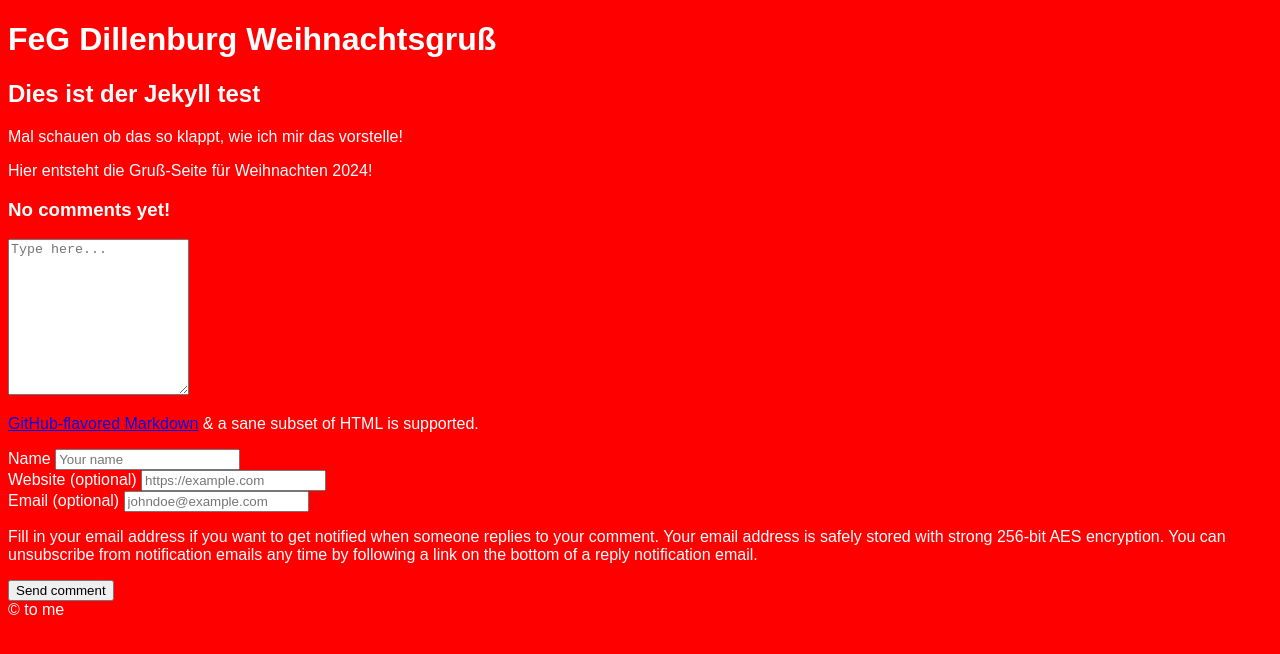
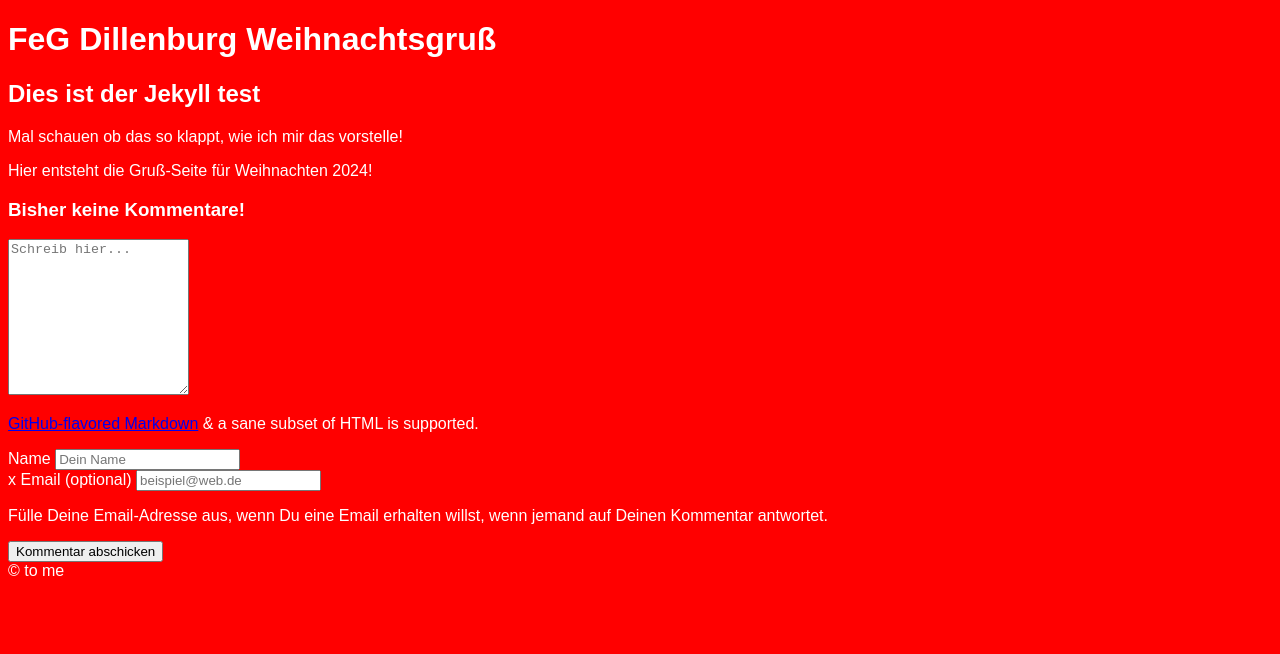
Before and after one commit to Shyru/FeGDillenburgWeihnachtspage24, a Jekyll site: the page built from docs/index.md, in a window 1280 px wide. Shown: the top 654 px of the page. Built offline with Jekyll 4.4.1, drawn with Linux system fonts in a browser that asks for light colours; a style sheet for code colours, icons or effects is not loaded.

Commit message:
Translate comments to german

```diff
--- a/docs/_includes/welcomments/comment_form.html
+++ b/docs/_includes/welcomments/comment_form.html
@@ -2,25 +2,25 @@
   <input type="hidden" name="website-id" id="website-id" value="{{ include.website_id }}"/>
   <input type="hidden" name="replying-to" id="replying-to"/>
   <input type="hidden" name="permalink" id="permalink" value="{{ site.url }}{{ page.url }}"/>
-  <input type="hidden" name="page-slug" id="page-slug" value="index"/>
+  <input type="hidden" name="page-slug" id="page-slug" value="{{ page.slug }}"/>
   <div class="welcomments__form-group">
-    <textarea rows="10" name="message" id="message" required spellcheck="true" placeholder="Type here..."></textarea>
+    <textarea rows="10" name="message" id="message" required spellcheck="true" placeholder="Schreib hier..."></textarea>
     <p class="welcomments__markdown-notice"><a href="https://github.com/adam-p/markdown-here/wiki/Markdown-Cheatsheet" target="_blank">GitHub-flavored Markdown</a> & a sane subset of HTML is supported.</p>
   </div>
   <div class="welcomments__form-group">
     <label for="author-name">Name</label>
-    <input type="text" id="author-name" name="author-name" required spellcheck="false" placeholder="Your name"/>
+    <input type="text" id="author-name" name="author-name" required spellcheck="false" placeholder="Dein Name"/>
   </div>
   <div class="welcomments__form-group welcomments__flex">
-    <div class="welcomments__column-left">
-      <label for="author-url">Website <span class="welcomments__optional-notice">(optional)</span></label>
-      <input type="url" id="author-url" name="author-url" placeholder="https://example.com"/>
+    <!--<div class="welcomments__column-left">-->
+      <!--<label for="author-url">Website <span class="welcomments__optional-notice">(optional)</span></label>-->
+      <input type="hidden" id="author-url" name="author-url"/>
     </div>
-    <div class="welcomments__column-right">
+    <div class="welcomments__column-right">x
       <label for="author-email">Email <span class="welcomments__optional-notice">(optional)</span></label>
-      <input type="email" id="author-email" name="author-email" placeholder="johndoe@example.com"/>
+      <input type="email" id="author-email" name="author-email" placeholder="beispiel@web.de"/>
     </div>
   </div>
-  <p class="welcomments__email-notice">Fill in your email address if you want to get notified when someone replies to your comment. Your email address is safely stored with strong 256-bit AES encryption. You can unsubscribe from notification emails any time by following a link on the bottom of a reply notification email.</p>
-  <button type="submit" class="welcomments__submit-button" id="welcomments__submit-button">Send comment</button>
+  <p class="welcomments__email-notice">Fülle Deine Email-Adresse aus, wenn Du eine Email erhalten willst, wenn jemand auf Deinen Kommentar antwortet.</p>
+  <button type="submit" class="welcomments__submit-button" id="welcomments__submit-button">Kommentar abschicken</button>
 </form>
--- a/docs/_includes/welcomments/comments.html
+++ b/docs/_includes/welcomments/comments.html
@@ -21,9 +21,9 @@
   {%- endif -%}
 
   {%- if all_comments.size > 0 -%}
-    <h3 id="welcomments__comment-count-title" class="welcomments__comments-title">{{ all_comments.size }} comment{%- if all_comments.size > 1 -%}s{%- endif -%}</h3>
+    <h3 id="welcomments__comment-count-title" class="welcomments__comments-title">{{ all_comments.size }} Kommentar{%- if all_comments.size > 1 -%}e{%- endif -%}</h3>
   {%- else -%}
-    <h3 id="welcomments__comment-count-title" class="welcomments__comments-title">No comments yet!</h3>
+    <h3 id="welcomments__comment-count-title" class="welcomments__comments-title">Bisher keine Kommentare!</h3>
   {%- endif -%}
 
   <section id="welcomments__comment-container" class="welcomments__comment-container">
--- a/docs/_includes/welcomments/template.html
+++ b/docs/_includes/welcomments/template.html
@@ -38,6 +38,6 @@
   <div itemprop="text" class="welcomments__comment-message">{{ message }}</div>
   <a class="welcomments__comment-reply-link"
      href="{{ include.api_url }}/websites/{{ include.website_id }}/comments/{{ id }}/reply">
-    Reply to {{ author_name }}
+    {{ author_name }} antworten
   </a>
 </article>
```
Also changed, not shown: docs/index.md (+1 -0 lines).
